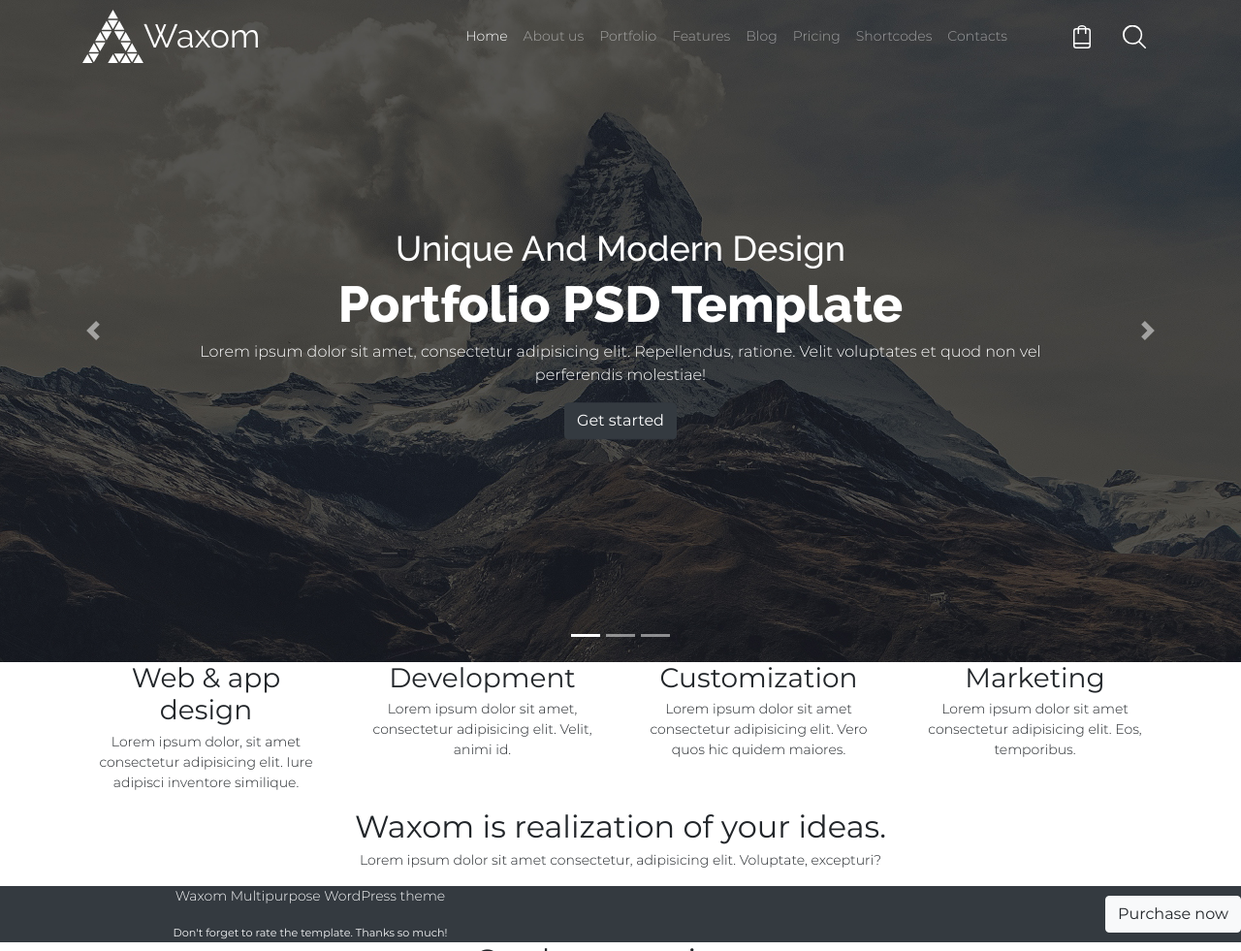
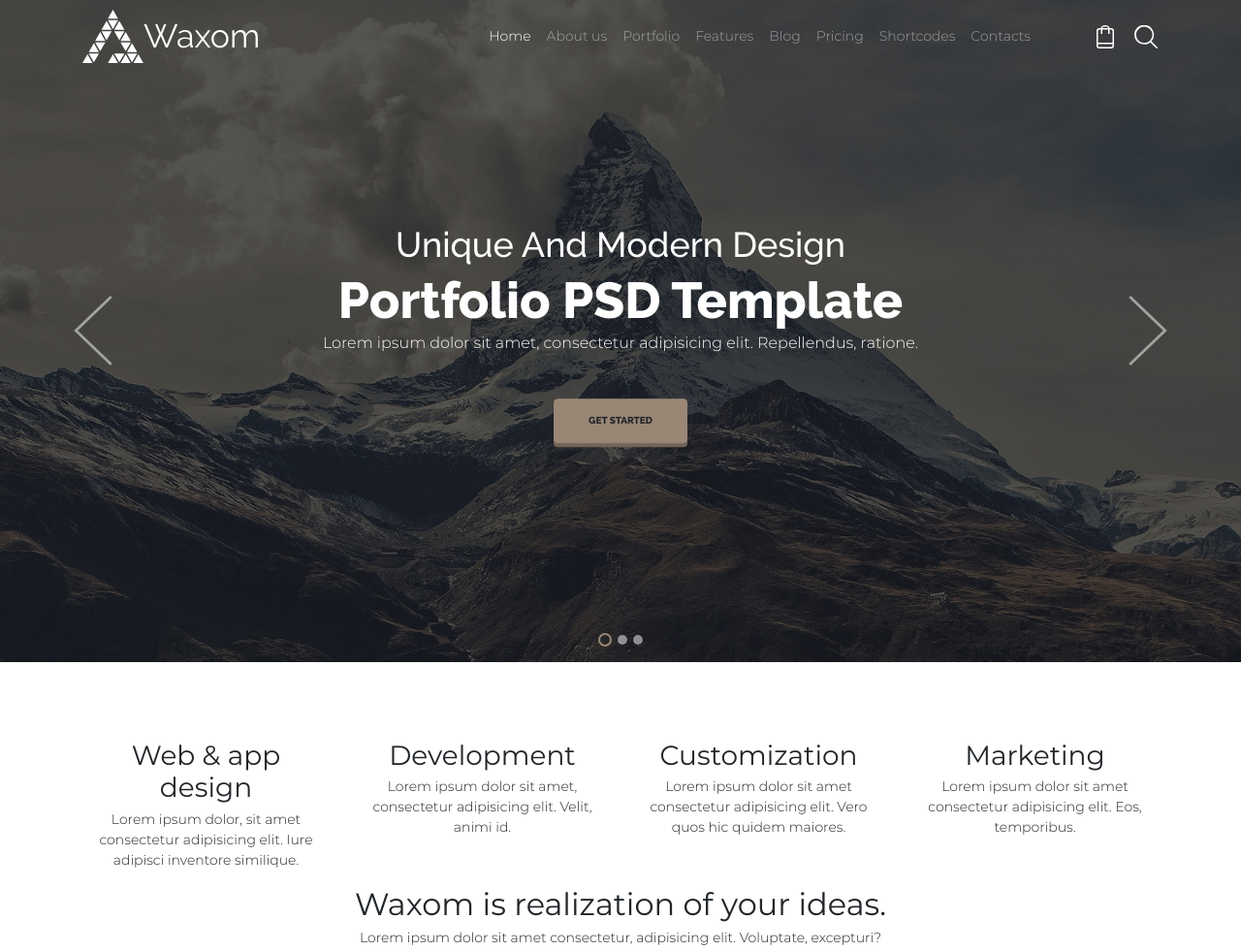
Before and after one commit to ehnosais/Waxom-rep, a website: page source/index.html in a window 1280 px wide. Shown: the top 981 px of the page at 97% size. Drawn offline with nearby package versions, Linux system fonts and the light colour scheme; files that its build step writes are made by us from their sources.

Commit message:
Update slider

```diff
--- a/source/index.html
+++ b/source/index.html
@@ -74,7 +74,7 @@
               </a>
               <form class="form-inline" action="#">
                 <input class="form-control d-none" type="search" aria-label="search">
-                <button class="btn" type="button">
+                <button class="btn p-0" type="button">
                 <svg xmlns="http://www.w3.org/2000/svg" xmlns:xlink="http://www.w3.org/1999/xlink" width="24" height="24" viewBox="0 0 24 24" fill="#fff">
                   <path d="M1545.76,77.682l-6.19-6.095a9.807,9.807,0,0,0,2.62-6.658,10.1,10.1,0,1,0-10.1,9.934,10.183,10.183,0,0,0,6.36-2.218l6.21,6.12a0.788,0.788,0,0,0,1.1,0A0.763,0.763,0,0,0,1545.76,77.682Zm-13.67-4.348a8.406,8.406,0,1,1,8.54-8.405A8.477,8.477,0,0,1,1532.09,73.334Z" transform="translate(-1522 -55)"/>
                 </svg>
@@ -97,7 +97,7 @@
 
 <!-- ----------------------------- Top slider ------------------------------ -->
 
-      <div class="container-fluid">
+      <div class="container-fluid mb-80">
         <h2 class="sr-only">Top slider</h2>
         <div class="carousel slide carousel-fade" id="headerSlider" data-ride="carousel" data-interval="false">
           <!-- Slides -->
@@ -106,49 +106,56 @@
               <img class="img-fluid" src="img/header-slide-1.jpg" alt="Slide 1">
               <div class="carousel-caption">
                 <span class="carousel-caption__pre-title d-none d-md-block">Unique and modern design</span>
-                <h3 class="carousel-caption__title">Portfolio PSD template</h3>
-                <p class="carousel-caption__text">Lorem ipsum dolor sit amet, consectetur adipisicing elit. Repellendus, ratione. Velit voluptates et quod non vel perferendis molestiae!</p>
-                <button class="btn btn-dark" type="button">Get started</button>
+                <h3 class="carousel-caption__title mb-5 mb-sm-0">Portfolio <br class="d-md-none"> PSD template</h3>
+                <p class="carousel-caption__text d-none d-sm-block mb-lg-45">Lorem ipsum dolor sit amet, consectetur adipisicing elit. Repellendus, ratione.</p>
+                <a class="carousel-caption__button btn text-uppercase" role="button">Get started</a>
               </div>
             </div>
             <div class="carousel-item">
               <img class="img-fluid" src="img/header-slide-1.jpg" alt="Slide 2">
               <div class="carousel-caption">
                 <span class="carousel-caption__pre-title d-none d-md-block">Unique and modern design</span>
-                <h3 class="carousel-caption__title">Portfolio PSD template</h3>
-                <p class="carousel-caption__text">Lorem ipsum dolor sit amet, consectetur adipisicing elit. Repellendus, ratione. Velit voluptates et quod non vel perferendis molestiae!</p>
-                <button class="btn btn-dark" type="button">Get started</button>
+                <h3 class="carousel-caption__title mb-5 mb-sm-0">Portfolio <br class="d-md-none"> PSD template</h3>
+                <p class="carousel-caption__text d-none d-sm-block mb-lg-45">Lorem ipsum dolor sit amet, consectetur adipisicing elit. Repellendus, ratione.</p>
+                <a class="carousel-caption__button btn text-uppercase" role="button">Get started</a>
               </div>
             </div>
             <div class="carousel-item">
               <img class="img-fluid" src="img/header-slide-1.jpg" alt="Slide 3">
               <div class="carousel-caption">
                 <span class="carousel-caption__pre-title d-none d-md-block">Unique and modern design</span>
-                <h3 class="carousel-caption__title">Portfolio PSD template</h3>
-                <p class="carousel-caption__text">Lorem ipsum dolor sit amet, consectetur adipisicing elit. Repellendus, ratione. Velit voluptates et quod non vel perferendis molestiae!</p>
-                <button class="btn btn-dark" type="button">Get started</button>
+                <h3 class="carousel-caption__title mb-5 mb-sm-0">Portfolio <br class="d-md-none"> PSD template</h3>
+                <p class="carousel-caption__text d-none d-sm-block mb-lg-45">Lorem ipsum dolor sit amet, consectetur adipisicing elit. Repellendus, ratione.</p>
+                <a class="carousel-caption__button btn text-uppercase" role="button">Get started</a>
               </div>
             </div>
           </div>
           <!-- Slider indicators -->
-          <ol class="carousel-indicators">
+          <ol class="carousel-indicators align-items-center">
             <li class="active" data-target="#headerSlider" data-slide-to="0"></li>
             <li data-target="#headerSlider" data-slide-to="1"></li>
             <li data-target="#headerSlider" data-slide-to="2"></li>
           </ol>
           <!-- Slider toggle -->
           <a class="carousel-control-prev d-none d-md-flex" href="#headerSlider" role="button" data-slide="prev">
-            <span class="carousel-control-prev-icon"></span>
+            <svg class="carousel-control__icon" xmlns="http://www.w3.org/2000/svg" xmlns:xlink="http://www.w3.org/1999/xlink" width="40" height="72.938" viewBox="0 0 40 72.938" fill="#ffffff">
+              <path id="left" class="cls-1" d="M188.026,547.979L150.005,511.5l38.021-36.48,1.969,2L154.066,511.5,190,545.977Z" transform="translate(-150 -475.031)"/>
+            </svg>
             <span class="sr-only">Previous</span>
           </a>
           <a class="carousel-control-next d-none d-md-flex" href="#headerSlider" role="button" data-slide="next">
-            <span class="carousel-control-next-icon"></span>
+            <svg class="carousel-control__icon" xmlns="http://www.w3.org/2000/svg" xmlns:xlink="http://www.w3.org/1999/xlink" width="40" height="72.938" viewBox="0 0 40 72.938" fill="#ffffff">
+              <path d="M1731.97,547.979L1770,511.5l-38.03-36.48-1.97,2,35.93,34.476L1730,545.977Z" transform="translate(-1730 -475.031)"/>
+            </svg>
             <span class="sr-only">Next</span>
           </a>
         </div>
       </div>
-      <!-- Section services -->
-      <section class="container">
+
+<!-- -------------------------- Section services --------------------------- -->
+
+      <section>
+        <div class="container">
           <h2 class="sr-only">Services</h2>
           <div class="row row-cols-1 row-cols-md-2 row-cols-lg-4">
             <div class="col">
@@ -166,6 +173,7 @@
             <div class="col">
               <h3>Marketing</h3>
               <p>Lorem ipsum dolor sit amet consectetur adipisicing elit. Eos, temporibus.</p>
+            </div>
           </div>
         </div>
       </section>
--- /dev/null
+++ b/source/sass/_custom-parametrs.scss
@@ -0,0 +1,34 @@
+/* -------------------------------------------------------------------------- */
+/*                              Custom parametrs                              */
+/* -------------------------------------------------------------------------- */
+
+// Spacing
+$spacer: 10px;
+$spacers: ();
+// stylelint-disable-next-line scss/dollar-variable-default
+$spacers: map-merge(
+  (
+    0: 0,
+    5: ($spacer * 0.5),
+    10: $spacer,
+    15: ($spacer * 1.5),
+    20: ($spacer * 2),
+    25: ($spacer * 2.5),
+    30: ($spacer * 3),
+    35: ($spacer * 3.5),
+    40: ($spacer * 4),
+    45: ($spacer * 4.5),
+    50: ($spacer * 5),
+    55: ($spacer * 5.5),
+    60: ($spacer * 6),
+    65: ($spacer * 6.5),
+    70: ($spacer * 7),
+    75: ($spacer * 7.5),
+    80: ($spacer * 8),
+    85: ($spacer * 8.5),
+    90: ($spacer * 9),
+    95: ($spacer * 9.5),
+    100: ($spacer * 10)
+  ),
+  $spacers
+);
--- a/source/sass/_custom-style.scss
+++ b/source/sass/_custom-style.scss
@@ -16,6 +16,14 @@ body {
   padding-left: 0;
   padding-right: 0;
 }
+
+// btn
+@media (min-width: 992px) {
+  .btn {
+    padding: 15px 35px;
+  }
+}
+
 
 /* -------------------------------------------------------------------------- */
 /*                                   Header                                   */
@@ -48,7 +56,7 @@ body {
 
 // navbar-brand
 .navbar-brand__logo-text {
-  font-family: 'Raleway', sans-serif;
+  font-family: $secondary-font;
   font-style: normal;
   font-size: 34px;
   font-weight: 400;
@@ -75,7 +83,7 @@ body {
 
 // carousel-pre-title
 .carousel-caption__pre-title {
-  font-family: 'Raleway', sans-serif;
+  font-family: $secondary-font;
   font-style: normal;
   font-size: 20px;
   font-weight: 500;
@@ -96,7 +104,7 @@ body {
 
 // carousel-title
 .carousel-caption__title {
-  font-family: 'Raleway', sans-serif;
+  font-family: $secondary-font;
   font-style: normal;
   font-size: 22px;
   font-weight: 800;
@@ -123,7 +131,82 @@ body {
 
 // carousel-caption__text
 .carousel-caption__text {
-  font-size: 16px;
-  line-height: 24px;
+  font-size: 14px;
+  line-height: 18px;
   font-weight: 300;
 }
+
+@media (min-width: 992px) {
+  .carousel-caption__text {
+    font-size: 16px;
+    line-height: 24px;
+  }
+}
+
+// carousel-caption__button
+.carousel-caption__button {
+  font-family: $secondary-font;
+  font-size: 10px;
+  line-height: 14px;
+  font-weight: 800;
+
+  background-color: $theme-color;
+  border-color: $theme-color;
+  box-shadow: 0 2px 0 0 $theme-color-hover;
+}
+
+@media (min-width: 992px) {
+  .carousel-caption__button {
+    box-shadow: 0 4px 0 0 $theme-color-hover;
+  }
+}
+
+.carousel-caption__button:hover,
+.carousel-caption__button:focus {
+  background-color: $theme-color-hover;
+  border-color: $theme-color-hover;
+  box-shadow: none;
+}
+
+.carousel-caption__button:active {
+  background-color: $theme-color-active;
+  border-color: $theme-color-active;
+  box-shadow: none;
+}
+
+// carousel-control
+.carousel-control__icon {
+  width: 20px;
+  height: 40px;
+}
+
+@media (min-width: 1200px) {
+  .carousel-control__icon {
+    width: 40px;
+    height: 72px;
+  }
+}
+
+.carousel-control__icon:hover,
+.carousel-control__icon:focus {
+  fill: #998675;
+}
+
+// carousel-indicators
+.carousel-indicators li {
+  box-sizing: border-box;
+  width: 10px;
+  height: 10px;
+
+  background-color: #ffffff;
+  border: none;
+  border-radius: 50%;
+}
+
+.carousel-indicators li.active {
+  width: 14px;
+  height: 14px;
+
+  border: 2px solid $theme-color;
+  background-color: transparent;
+}
--- a/source/sass/_custom-variables.scss
+++ b/source/sass/_custom-variables.scss
@@ -1,30 +1,13 @@
-// Spacing
-$spacer: 10px;
-$spacers: ();
-// stylelint-disable-next-line scss/dollar-variable-default
-$spacers: map-merge(
-  (
-    0: 0,
-    5: ($spacer * 0.5),
-    10: $spacer,
-    15: ($spacer * 1.5),
-    20: ($spacer * 2),
-    25: ($spacer * 2.5),
-    30: ($spacer * 3),
-    35: ($spacer * 3.5),
-    40: ($spacer * 4),
-    45: ($spacer * 4.5),
-    50: ($spacer * 5),
-    55: ($spacer * 5.5),
-    60: ($spacer * 6),
-    65: ($spacer * 6.5),
-    70: ($spacer * 7),
-    75: ($spacer * 7.5),
-    80: ($spacer * 8),
-    85: ($spacer * 8.5),
-    90: ($spacer * 9),
-    95: ($spacer * 9.5),
-    100: ($spacer * 10)
-  ),
-  $spacers
-);
+/* -------------------------------------------------------------------------- */
+/*                             Custom  variables                              */
+/* -------------------------------------------------------------------------- */
+
+
+/* ---------------------------------- Color --------------------------------- */
+$theme-color: #998675;
+$theme-color-hover: #736357;
+$theme-color-active: #5b4e44;
+
+/* ---------------------------------- Font ---------------------------------- */
+$primary-font: 'Montserrat', sans-serif;
+$secondary-font: 'Raleway', sans-serif;
--- a/source/sass/custom-bootstrap.scss
+++ b/source/sass/custom-bootstrap.scss
@@ -1,4 +1,4 @@
   // Custom variables
-@import 'custom-variables';
+@import 'custom-parametrs';
   // Bootstrap
 @import '../../node_modules/bootstrap/scss/bootstrap.scss';
--- a/source/sass/style.scss
+++ b/source/sass/style.scss
@@ -1,3 +1,4 @@
   // Custom fonts and style
 @import 'fonts';
+@import 'custom-variables';
 @import 'custom-style';
```
Lines whose indentation alone changed are shown as unchanged.
